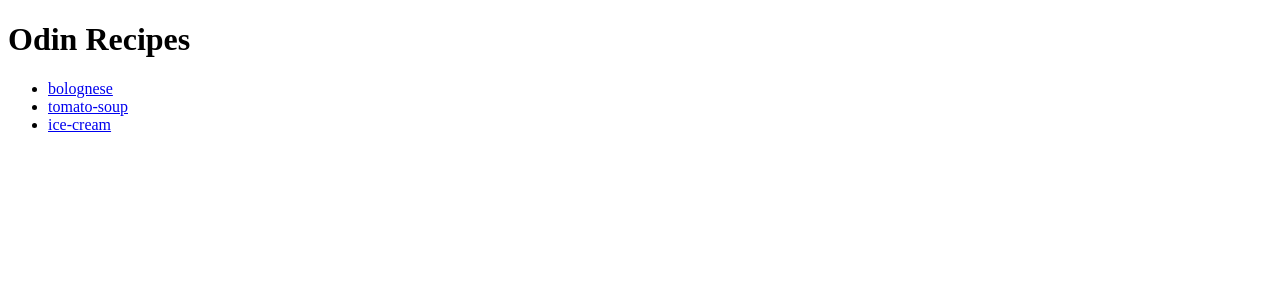
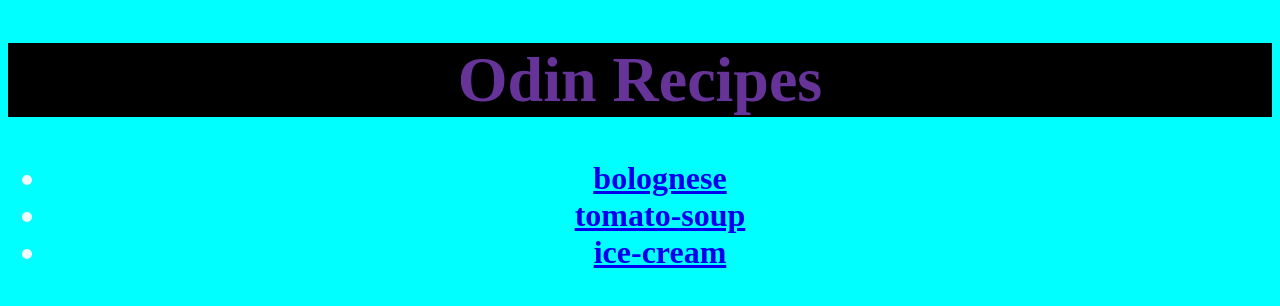
Before and after one commit to hydrated-sphinx/odin-recipes, a plain HTML site: page index.html in a window 1280 px wide. Drawn offline with Linux system fonts and the light colour scheme.

Commit message:
added relevant css to index file

```diff
--- a/index.html
+++ b/index.html
@@ -5,9 +5,10 @@
     <meta http-equiv="X-UA-Compatible" content="IE=edge">
     <meta name="viewport" content="width=device-width, initial-scale=1.0">
     <title>Document</title>
+    <link rel="stylesheet" href="style.css">
 </head>
 <body>
-    <h1>Odin Recipes</h1>
+    <h1 id="OdinRecipesHeader">Odin Recipes</h1>
     <ul>
    <li><a href="recipes/bolognese.html">bolognese</a></li>
    <li><a href="recipes/tomato-soup.html">tomato-soup</a></li>
--- /dev/null
+++ b/style.css
@@ -0,0 +1,13 @@
+body {
+    background-color: aqua;
+    color: aliceblue;
+    text-align: center;
+    text-decoration: dashed;
+    font-weight: bolder;
+    font-size: xx-large;
+}
+#OdinRecipesHeader {
+    background-color: black;
+    color: rebeccapurple;
+    font-weight: bold
+}
```
